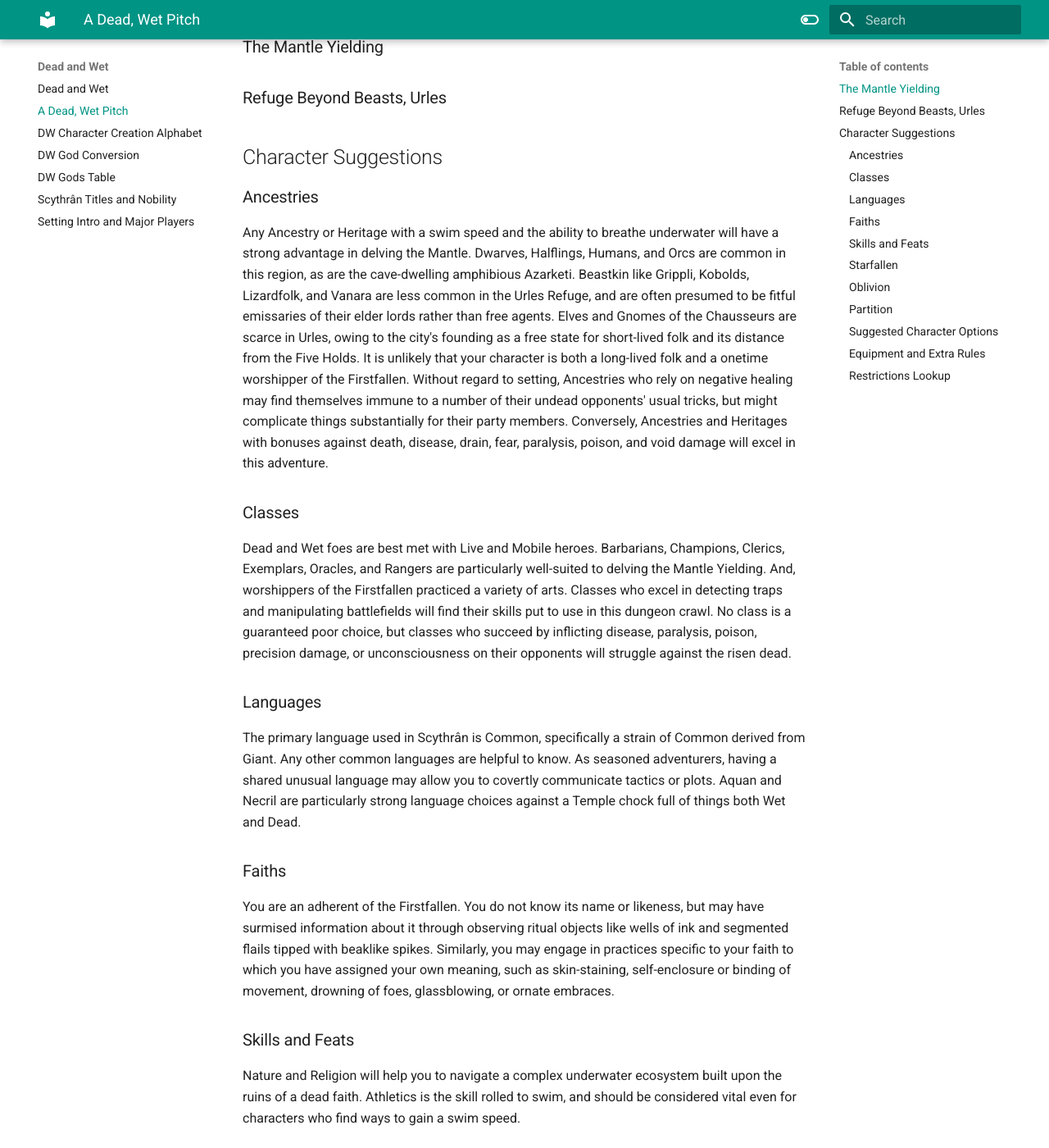
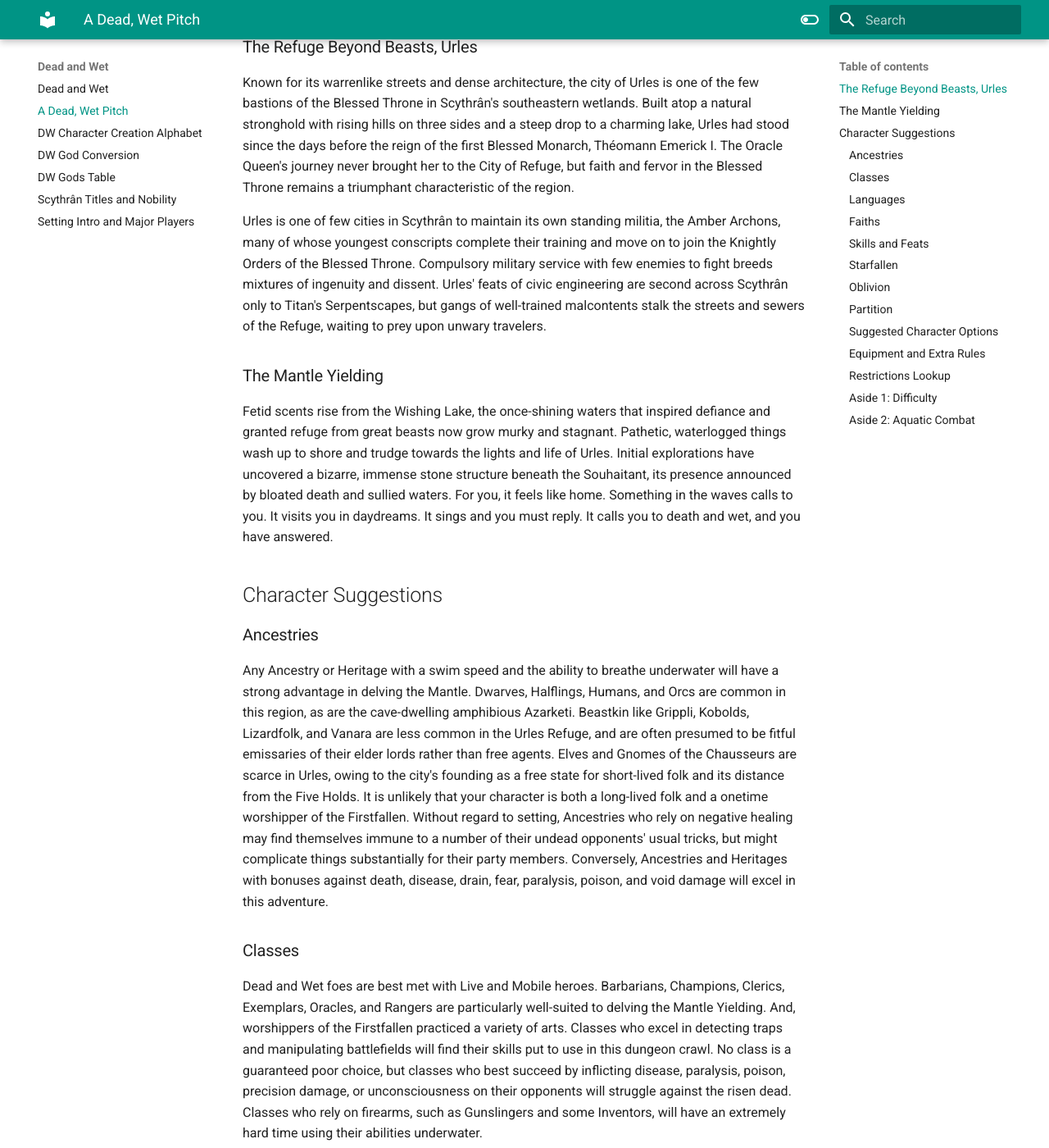
Before and after one commit to zactparker/dungeoncrawl, an MkDocs documentation site: the page built from docs/A Dead, Wet Pitch.md, in a window 1280 px wide and 1400 px high, scrolled down 349 px. Shown: the whole window at 82% size. Built offline with MkDocs 1.6.1 and Material for MkDocs 9.7.7, drawn with Linux system fonts in a browser that asks for light colours; some of the changed text lies outside the part shown.

Commit message:
Finished Pitch

```diff
--- a/docs/A Dead, Wet Pitch.md
+++ b/docs/A Dead, Wet Pitch.md
@@ -1,19 +1,19 @@
 *Starfall Sagas: Dead and Wet* is a dungeon crawl campaign that starts at the bottom of Lac Souhaitant near the bustling mortal refuge of Urles in the Blessed Battlefields of Scythrân, a corner of the Nameless Expanse in the world of The Firmament. Your character will delve beneath water and worry to grasp the secret workings of an ecosystem of death and wishes grown in a strange ruin called the Mantle Yielding. You'll begin as 9th-level characters who are one of four aspiring Saints of the Firstfallen, longtime friends whose ill-starred lives converge at the watery precipice of an ancient temple dedicated to a dead, obliviated God.
 
+### The Refuge Beyond Beasts, Urles
+Known for its warrenlike streets and dense architecture, the city of Urles is one of the few bastions of the Blessed Throne in Scythrân's southeastern wetlands. Built atop a natural stronghold with rising hills on three sides and a steep drop to a charming lake, Urles had stood since the days before the reign of the first Blessed Monarch, Théomann Emerick I. The Oracle Queen's journey never brought her to the City of Refuge, but faith and fervor in the Blessed Throne remains a triumphant characteristic of the region.
+
+Urles is one of few cities in Scythrân to maintain its own standing militia, the Amber Archons, many of whose youngest conscripts complete their training and move on to join the Knightly Orders of the Blessed Throne. Compulsory military service with few enemies to fight breeds mixtures of ingenuity and dissent. Urles' feats of civic engineering are second across Scythrân only to Titan's Serpentscapes, but gangs of well-trained malcontents stalk the streets and sewers of the Refuge, waiting to prey upon unwary travelers.
+
 ### The Mantle Yielding
-
-
-
-### Refuge Beyond Beasts, Urles
-
-
+Fetid scents rise from the Wishing Lake, the once-shining waters that inspired defiance and granted refuge from great beasts now grow murky and stagnant. Pathetic, waterlogged things wash up to shore and trudge towards the lights and life of Urles. Initial explorations have uncovered a bizarre, immense stone structure beneath the Souhaitant, its presence announced by bloated death and sullied waters. For you, it feels like home. Something in the waves calls to you. It visits you in daydreams. It sings and you must reply. It calls you to death and wet, and you have answered.
 
 ## Character Suggestions
 
 ### Ancestries
 Any Ancestry or Heritage with a swim speed and the ability to breathe underwater will have a strong advantage in delving the Mantle. Dwarves, Halflings, Humans, and Orcs are common in this region, as are the cave-dwelling amphibious Azarketi. Beastkin like Grippli, Kobolds, Lizardfolk, and Vanara are less common in the Urles Refuge, and are often presumed to be fitful emissaries of their elder lords rather than free agents. Elves and Gnomes of the Chausseurs are scarce in Urles, owing to the city's founding as a free state for short-lived folk and its distance from the Five Holds. It is unlikely that your character is both a long-lived folk and a onetime worshipper of the Firstfallen. Without regard to setting, Ancestries who rely on negative healing may find themselves immune to a number of their undead opponents' usual tricks, but might complicate things substantially for their party members. Conversely, Ancestries and Heritages with bonuses against death, disease, drain, fear, paralysis, poison, and void damage will excel in this adventure.
 ### Classes
-Dead and Wet foes are best met with Live and Mobile heroes. Barbarians, Champions, Clerics, Exemplars, Oracles, and Rangers are particularly well-suited to delving the Mantle Yielding. And, worshippers of the Firstfallen practiced a variety of arts. Classes who excel in detecting traps and manipulating battlefields will find their skills put to use in this dungeon crawl. No class is a guaranteed poor choice, but classes who succeed by inflicting disease, paralysis, poison, precision damage, or unconsciousness on their opponents will struggle against the risen dead.
+Dead and Wet foes are best met with Live and Mobile heroes. Barbarians, Champions, Clerics, Exemplars, Oracles, and Rangers are particularly well-suited to delving the Mantle Yielding. And, worshippers of the Firstfallen practiced a variety of arts. Classes who excel in detecting traps and manipulating battlefields will find their skills put to use in this dungeon crawl. No class is a guaranteed poor choice, but classes who best succeed by inflicting disease, paralysis, poison, precision damage, or unconsciousness on their opponents will struggle against the risen dead. Classes who rely on firearms, such as Gunslingers and some Inventors, will have an extremely hard time using their abilities underwater.
 ### Languages
 The primary language used in Scythrân is Common, specifically a strain of Common derived from Giant. Any other common languages are helpful to know. As seasoned adventurers, having a shared unusual language may allow you to covertly communicate tactics or plots. Aquan and Necril are particularly strong language choices against a Temple chock full of things both Wet and Dead.
 ### Faiths
@@ -52,6 +52,9 @@ Consult this table before selecting items or archetype feats. If a Restriction a
 | No Automatic Bonus Progression      | +2 FA feat                            | +1400gp                                 |
 | No Ancestry Paragon                 | +1 FA feat                            | +700gp                                  |
 | No Gradual Ability Boost            | +1 FA feat                            | +700gp                                  |
+
+
+
 ### Aside 1: Difficulty
 This is going to be an old-school-ish dungeon crawl. You might have a hard time securing a safe place to rest overnight. Monsters will know their surroundings and habitats better than you do. Some foes may have unusual defenses and uncanny means of avoiding peril, requiring you to investigate their lairs before mounting an attack.
 ### Aside 2: Aquatic Combat
```
